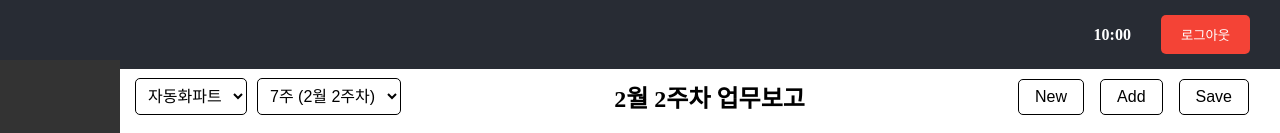
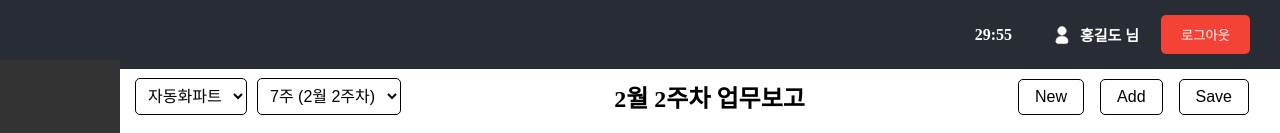
Before and after one commit to xellosPark/Weekly-Report, a React (Create React App) app in the folder client-app/: page /DashBoard in a window 1280 px wide. Shown: the top 133 px of the page. Built offline with nearby package versions, Linux system fonts and the light colour scheme; sample sign-in values are in the browser's storage.

Commit message:
head 부분 수정완료료

```diff
--- a/client-app/src/App.tsx
+++ b/client-app/src/App.tsx
@@ -1,4 +1,4 @@
-import React from "react";
+import React, { useEffect } from "react";
 import { BrowserRouter as Router } from "react-router-dom";
 import { AuthProvider } from "./context/AuthContext";
 import AppRoutes from "./routes/AppRoutes";
--- a/client-app/src/components/Header/Header.module.css
+++ b/client-app/src/components/Header/Header.module.css
@@ -39,3 +39,28 @@
 .logout-button:hover {
   background-color: #d32f2f;
 }
+
+.huserinfo {
+  display: flex; /* 가로 정렬 */
+  align-items: center; /* 세로 중앙 정렬 */
+  color: rgb(255, 255, 255);
+  padding: 4px 10px;
+  border-radius: 50px;
+  border: none;
+  margin-right: 2px;
+  font-size: 15px;
+  font-weight: bold;
+}
+
+.iconhalfhuman {
+  width: 20px; /* 아이콘 크기 */
+  height: 20px;
+  margin-right: 8px; /* 아이콘과 텍스트 간격 */
+  fill: rgb(255, 255, 255);
+}
+
+.headename {
+  white-space: nowrap; /* 줄바꿈 방지 */
+  display: inline-block;
+  text-align: center;
+}
--- a/client-app/src/components/Header/Header.tsx
+++ b/client-app/src/components/Header/Header.tsx
@@ -13,6 +13,26 @@ const Header: React.FC<HeaderProps> = ({ timeRemaining, onLogout }) => {
       <div className={styles["header-content"]}>
         {/* CSS 모듈에서 클래스를 사용 */}
         <span className={styles["time-remaining"]}>{timeRemaining}</span>
+        <label className={styles.huserinfo}>
+          {/* 반쪽 사람 아이콘 */}
+          <svg
+            xmlns="http://www.w3.org/2000/svg"
+            className={styles.iconhalfhuman} // ✅ className 수정
+            fill="none"
+            viewBox="0 0 24 24"
+            stroke="currentColor"
+          >
+            <path
+              strokeLinecap="round"
+              strokeLinejoin="round"
+              strokeWidth={1}
+              d="M12 12c2.761 0 5-2.239 5-5S14.761 2 12 2 7 4.239 7 7s2.239 5 5 5zm-7 8v-1a5 5 0 015-5h4a5 5 0 015 5v1a2 2 0 01-2 2H7a2 2 0 01-2-2z"
+            />
+          </svg>
+
+          {/* 사용자 이름 */}
+          <span className={styles.headename}>홍길도 님</span>
+        </label>
         <button className={styles["logout-button"]} onClick={onLogout}>
           로그아웃
         </button>
--- a/client-app/src/layouts/MainLayoutProps.tsx
+++ b/client-app/src/layouts/MainLayoutProps.tsx
@@ -1,28 +1,67 @@
-// src/layouts/MainLayout.tsx
-import React, { useState } from "react";
+import React, { useState, useEffect } from "react";
 import SidebarLayout from "../components/SidebarLayout/SidebarLayout"; // 사이드바 컴포넌트 import
 import Header from "../components/Header/Header"; // 헤더 컴포넌트 import
 
 interface MainLayoutProps {
   children: React.ReactNode;
-  timeRemaining: string;
-  onLogout: () => void;
+  onLogout: () => void; // 로그아웃 함수
 }
 
-const MainLayout: React.FC<MainLayoutProps> = ({
-  children,
-  timeRemaining,
-  onLogout,
-}) => {
+const MainLayout: React.FC<MainLayoutProps> = ({ children, onLogout }) => {
   const [isMinimized, setIsMinimized] = useState(false);
+  const sidebarWidth = isMinimized ? 40 : 150;
 
-  // 사이드바 너비 조정
-  const sidebarWidth = isMinimized ? 40 : 150;
+  // ✅ 자동 로그아웃 타이머 상태
+  const [timeRemaining, setTimeRemaining] = useState<number>(1800); // 초기값: 30분 (1800초)
+  const [lastActionTime, setLastActionTime] = useState<number>(Date.now()); // 마지막 입력 시간
+
+  // ✅ 사용자의 입력(키보드 & 마우스)을 감지하는 함수
+  const handleUserAction = () => {
+    setLastActionTime(Date.now()); // 입력이 있을 때마다 마지막 입력 시간 갱신
+  };
+
+  // ✅ 타이머 업데이트 함수 (1초마다 실행)
+  const updateTimer = () => {
+    const elapsedTime = Math.floor((Date.now() - lastActionTime) / 1000); // 경과 시간(초)
+    const remainingTime = 1800 - elapsedTime; // 남은 시간 계산
+
+    if (remainingTime <= 0) {
+      console.log("⏳ 30분 동안 입력 없음 → 자동 로그아웃 실행");
+      onLogout(); // 자동 로그아웃 실행
+      setTimeRemaining(1800); // 타이머 초기화
+    } else {
+      setTimeRemaining(remainingTime); // 남은 시간 갱신
+    }
+  };
+
+  // ✅ 키보드 & 마우스 이벤트 리스너 설정 및 타이머 업데이트
+  useEffect(() => {
+    const handleKeyDown = () => handleUserAction(); // 키 입력 감지
+    const handleMouseActivity = () => handleUserAction(); // 마우스 활동 감지
+
+    window.addEventListener("keydown", handleKeyDown);
+    window.addEventListener("mousedown", handleMouseActivity);
+
+    // 1초마다 타이머 업데이트
+    const intervalId = setInterval(updateTimer, 1000);
+
+    // 컴포넌트 언마운트 시 정리
+    return () => {
+      clearInterval(intervalId);
+      window.removeEventListener("keydown", handleKeyDown);
+      window.removeEventListener("mousedown", handleMouseActivity);
+    };
+  }, [lastActionTime]); // `lastActionTime` 변경될 때마다 타이머 리셋
+
+  // ✅ 남은 시간을 "분:초" 형식으로 변환
+  const minutes = Math.floor(timeRemaining / 60);
+  const seconds = timeRemaining % 60;
+  const formattedTime = `${minutes}:${seconds.toString().padStart(2, "0")}`;
 
   return (
     <div style={{ display: "flex", flexDirection: "column", height: "100vh" }}>
-      {/* 헤더 */}
-      <Header timeRemaining={timeRemaining} onLogout={onLogout} />
+      {/* 헤더 - 남은 시간 표시 */}
+      <Header timeRemaining={formattedTime} onLogout={onLogout} />
 
       {/* 사이드바 + 메인 콘텐츠 컨테이너 */}
       <div style={{ display: "flex", flexGrow: 1 }}>
@@ -36,7 +75,7 @@ const MainLayout: React.FC<MainLayoutProps> = ({
         <div
           style={{
             flexGrow: 1,
-            transition: "margin-left 0.3s ease", // 부드럽게 이동
+            transition: "margin-left 0.3s ease",
             marginLeft: isMinimized ? "80px" : "120px",
             padding: "0px",
           }}
--- a/client-app/src/routes/AppRoutes.tsx
+++ b/client-app/src/routes/AppRoutes.tsx
@@ -7,7 +7,6 @@ import Dashboard from "../pages/MainPage/MainPage";
 
 const AppRoutes = () => {
   const { isAuth } = useAuth();
-  const [timeRemaining, setTimeRemaining] = useState("10:00"); // ✅ 남은 시간 예시
 
   // ✅ 로그아웃 핸들러
   const handleLogout = () => {
@@ -23,7 +22,7 @@ const AppRoutes = () => {
         path="/DashBoard"
         element={
           isAuth ? (
-            <MainLayout timeRemaining={timeRemaining} onLogout={handleLogout}>
+            <MainLayout onLogout={handleLogout}>
               <Dashboard />
             </MainLayout>
           ) : (
```
